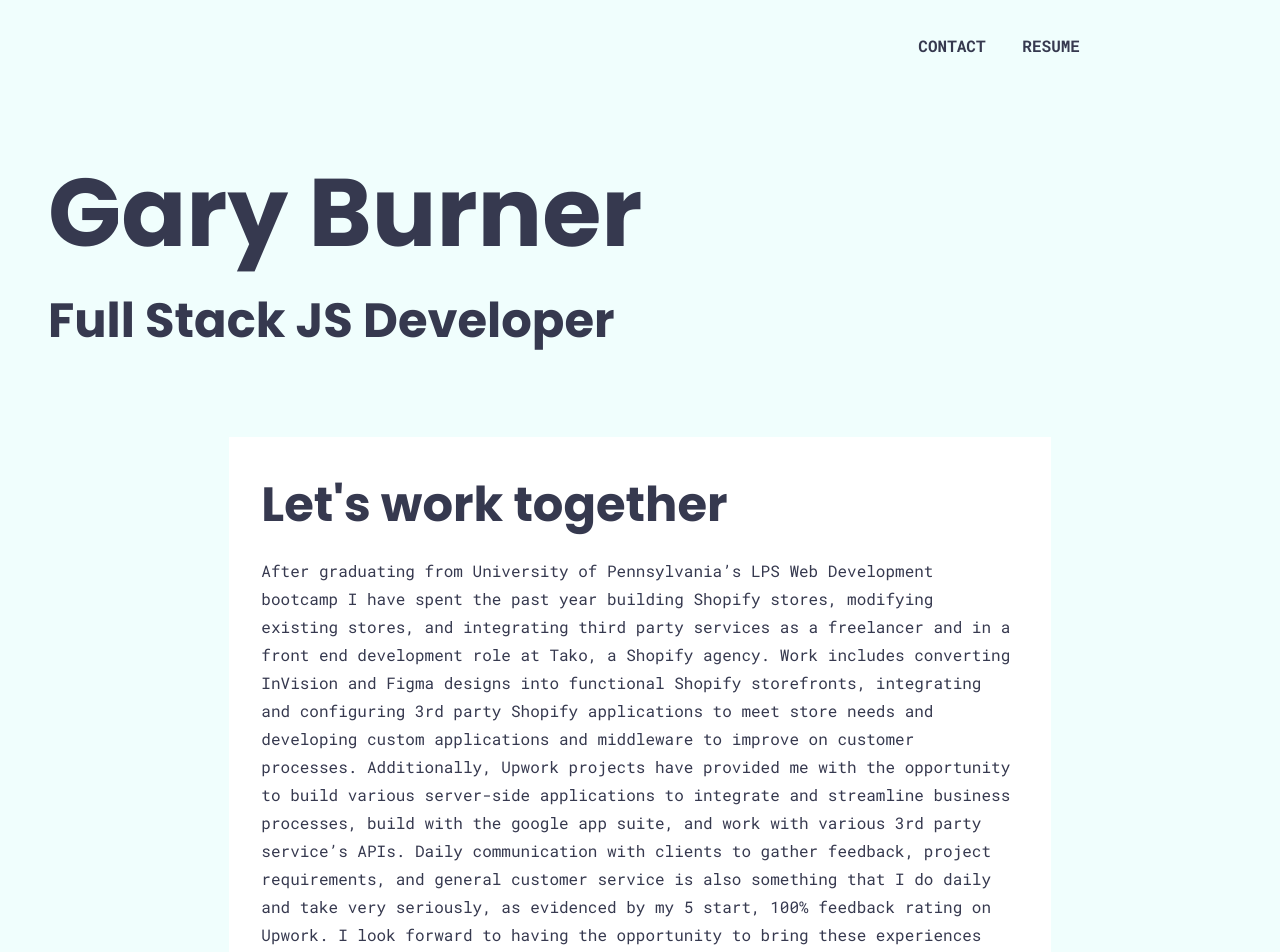
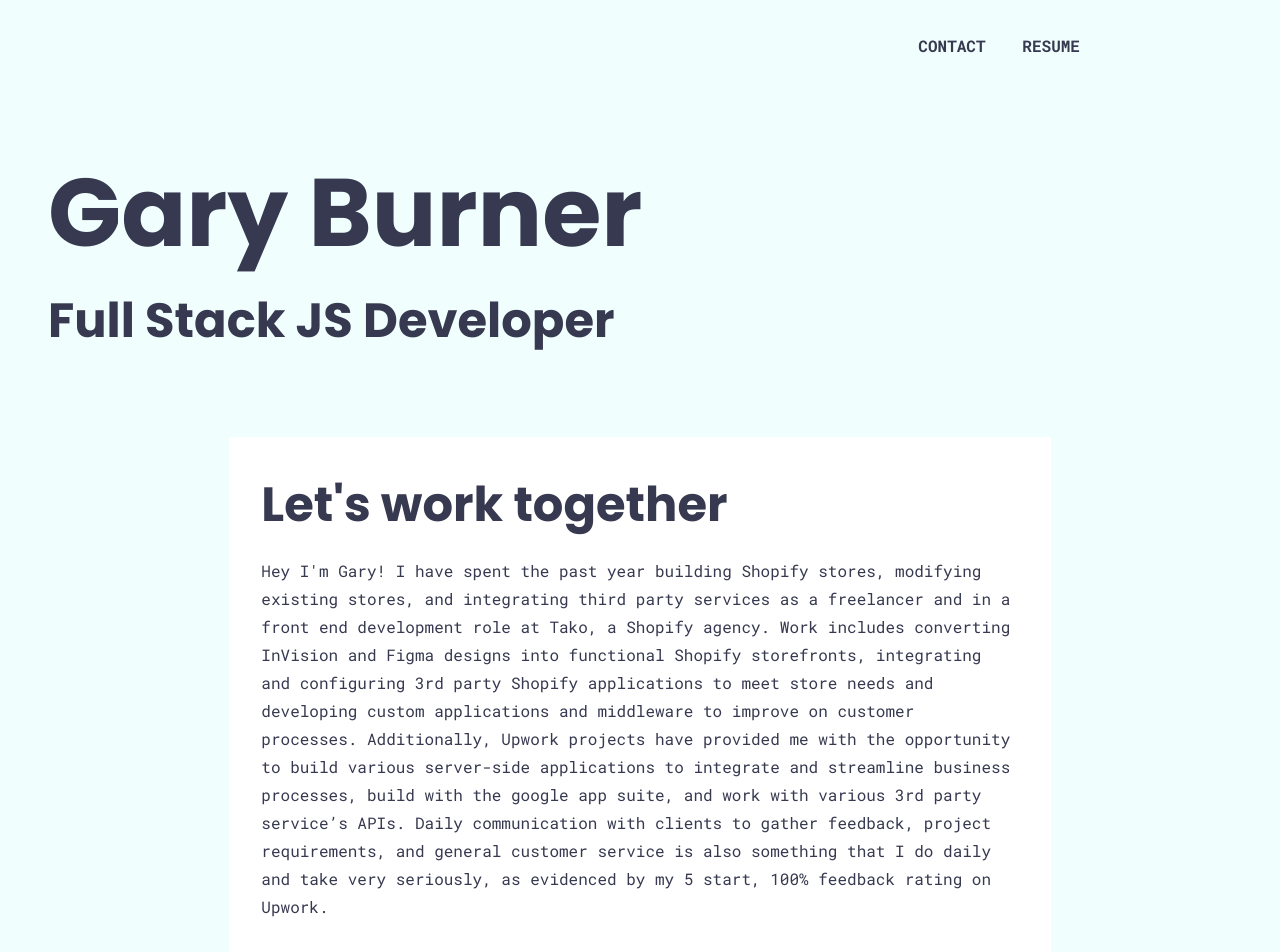
Before and after one commit to grburner/port-ts, a React (Create React App) app: page / in a window 1280 px wide. Shown: the top 952 px of the page. Built offline with nearby package versions, Linux system fonts and the light colour scheme.

Commit message:
update about me

```diff
--- a/src/components/AboutMe/index.tsx
+++ b/src/components/AboutMe/index.tsx
@@ -11,7 +11,7 @@ const AboutMe: React.FC = () => {
         <h3 className={'lead'}>{"Let's work together"}</h3>
         <article className={'aboutme-body'}>
           {
-            'After graduating from University of Pennsylvania’s LPS Web Development bootcamp I have spent the past year building Shopify stores, modifying existing stores, and integrating third party services as a freelancer and in a front end development role at Tako, a Shopify agency. Work includes converting InVision and Figma designs into functional Shopify storefronts, integrating and configuring 3rd party Shopify applications to meet store needs and developing custom applications and middleware to improve on customer processes. Additionally, Upwork projects have provided me with the opportunity to build various server-side applications to integrate and streamline business processes, build with the google app suite, and work with various 3rd party service’s APIs. Daily communication with clients to gather feedback, project requirements, and general customer service is also something that I do daily and take very seriously, as evidenced by my 5 start, 100% feedback rating on Upwork. I look forward to having the opportunity to bring these experiences and skills into my next web development opportunity.'
+            'Hey I\'m Gary! I have spent the past year building Shopify stores, modifying existing stores, and integrating third party services as a freelancer and in a front end development role at Tako, a Shopify agency. Work includes converting InVision and Figma designs into functional Shopify storefronts, integrating and configuring 3rd party Shopify applications to meet store needs and developing custom applications and middleware to improve on customer processes. Additionally, Upwork projects have provided me with the opportunity to build various server-side applications to integrate and streamline business processes, build with the google app suite, and work with various 3rd party service’s APIs. Daily communication with clients to gather feedback, project requirements, and general customer service is also something that I do daily and take very seriously, as evidenced by my 5 start, 100% feedback rating on Upwork.'
           }
         </article>
         <h5>{'Technologies:'}</h5>
```
Also changed, not shown: 1 other file (tests, documents, lock files or other folders).
